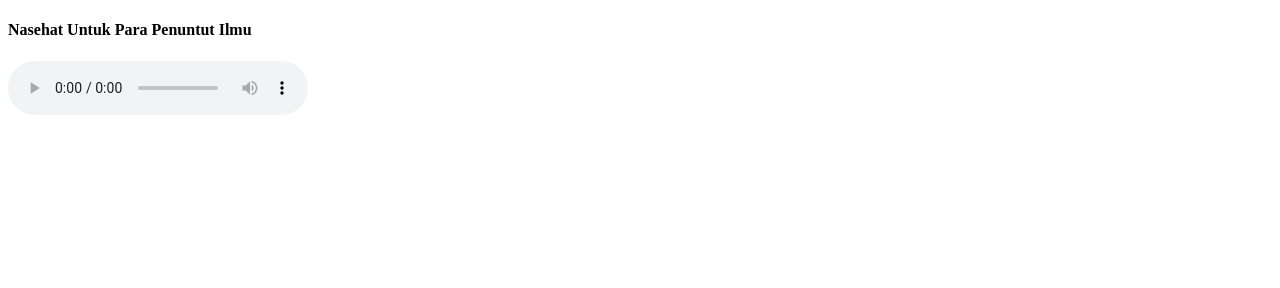
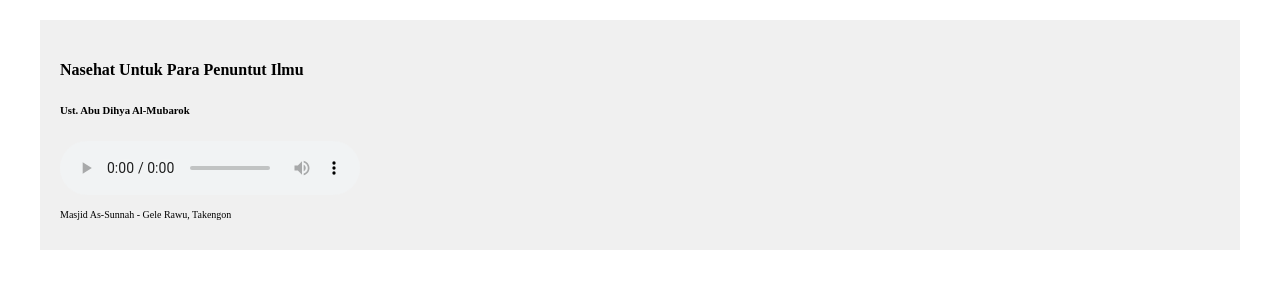
Before and after one commit to gplusnation/kajian-tematik, a plain HTML site: page index.html in a window 1280 px wide. Drawn offline with Linux system fonts and the light colour scheme.

Commit message:
index.html

```diff
--- a/index.html
+++ b/index.html
@@ -1,11 +1,55 @@
 <!DOCTYPE html>
-<html>
+<html lang="en">
+<head>
+    <meta charset="UTF-8">
+    <meta name="viewport" content="width=device-width, initial-scale=1.0">
+    <title>Kajian Tematik</title>
+    <style>
+        /* Gaya dasar untuk seluruh halaman */
+        body {
+            margin: 0;
+
+        }
+
+        /* Gaya untuk kontainer utama */
+        .container {
+            width: 100%;
+            max-width: 1200px; /* Lebar maksimum */
+            margin: 0 auto; /* Tengahkan kontainer */
+            padding: 20px;
+        }
+
+        /* Gaya untuk elemen-elemen dalam kontainer */
+        .box {
+            width: 100%; /* Lebar penuh */
+            margin-bottom: 10px;
+            padding: 20px;
+            background-color: #f0f0f0;
+            box-sizing: border-box; /* Pastikan padding tidak menambah lebar */
+        }
+
+        /* Media query untuk layar kecil */
+        @media (max-width: 768px) {
+            .box {
+                width: 100%; /* Lebar penuh pada layar kecil */
+            }
+        }
+
+    </style>
+</head>
 <body>
-<h4>Nasehat Untuk Para Penuntut Ilmu</h4>
+    <div class="container">
+        <div class="box">
+            <h4>Nasehat Untuk Para Penuntut Ilmu</h4>
+            <h6>Ust. Abu Dihya Al-Mubarok</h6>
+
+
 <audio controls>
    <source src="https://github.com/gplusnation/kajian-tematik/raw/refs/heads/main/Nasehat%20untuk%20para%20penuntut%20ilmu.mp3" type="audio/mpeg">
 Your browser does not support the audio element.
 </audio>
-
+<p style="font-size: 10px;">Masjid As-Sunnah - Gele Rawu, Takengon</p>
+        </div>
+    </div>
 </body>
 </html>
```
